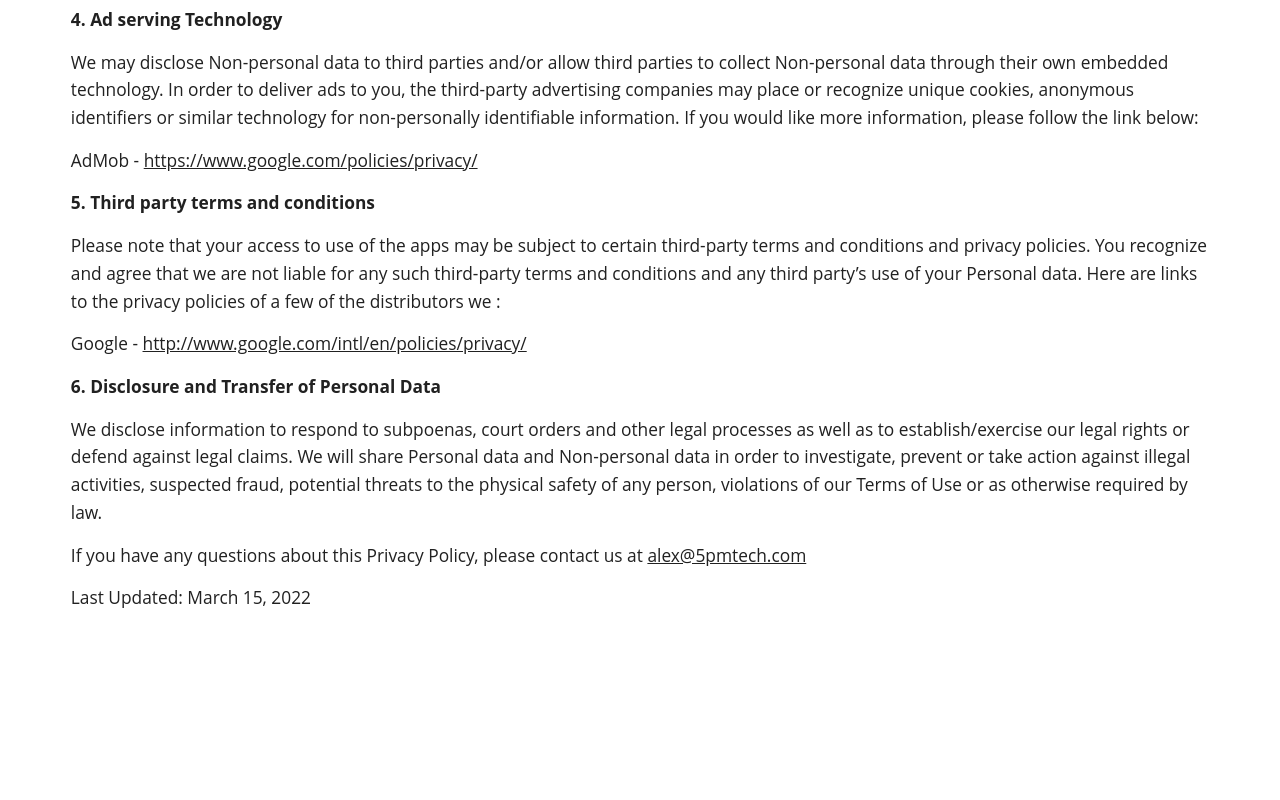
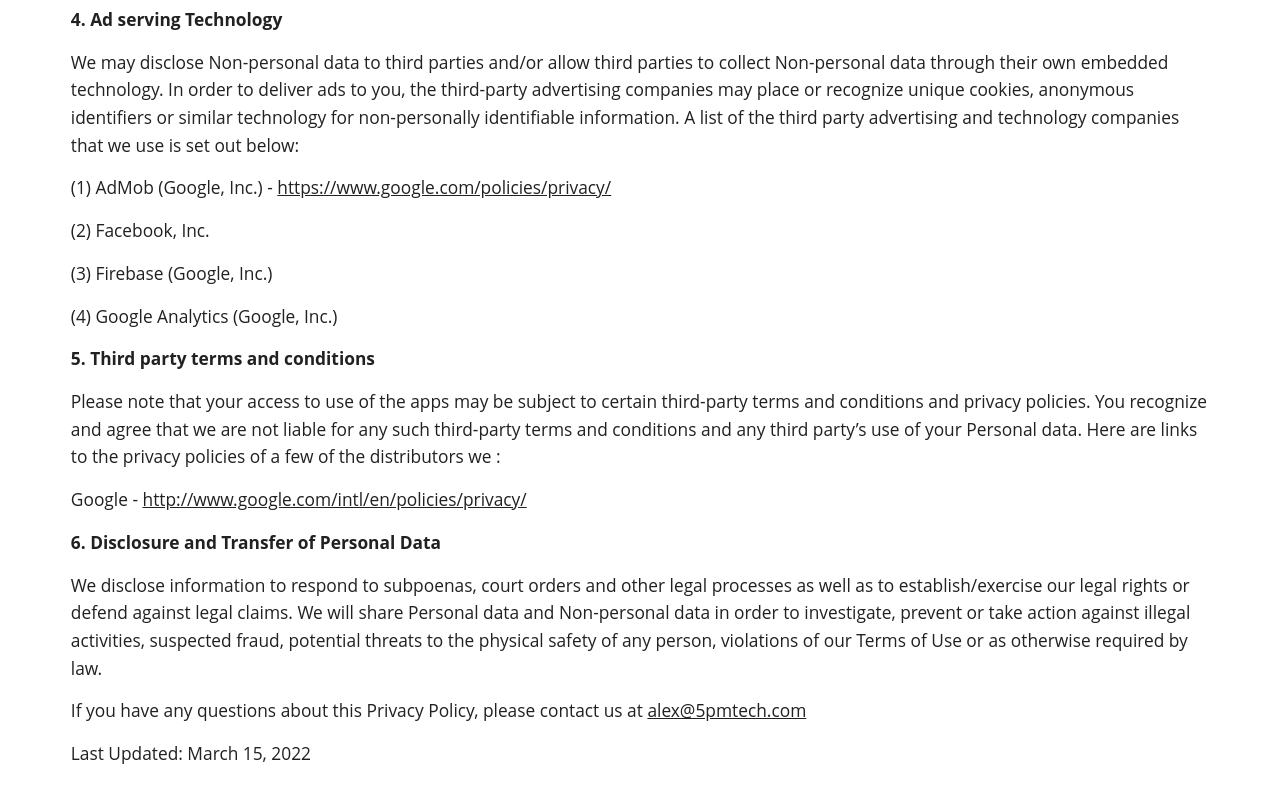
Before and after one commit to hungtq5/privacy, a plain HTML site: page index.html in a window 1280 px wide. Shown: the part 1328-2128 px from the top of the page. Before the commit the page ends 1972 px from the top, so only its background shows below. Drawn offline with Linux system fonts and the light colour scheme.

Commit message:
Update index.html

```diff
--- a/index.html
+++ b/index.html
@@ -1130,11 +1130,20 @@
                                                                     </p>
                                                                     <p class="CDt4Ke zfr3Q"><strong>4. Ad serving Technology</strong></p>
                                                                     <p class="CDt4Ke zfr3Q">
-                                                                        We may disclose Non-personal data to third parties and/or allow third parties to collect Non-personal data through their own embedded technology. In order to deliver ads to you, the third-party advertising companies may place or recognize unique cookies, anonymous identifiers or similar technology for non-personally identifiable information. If you would like more information, please follow the link below:
+                                                                        We may disclose Non-personal data to third parties and/or allow third parties to collect Non-personal data through their own embedded technology. In order to deliver ads to you, the third-party advertising companies may place or recognize unique cookies, anonymous identifiers or similar technology for non-personally identifiable information. A list of the third party advertising and technology companies that we use is set out below:
                                                                     </p>
                                                                     <p class="CDt4Ke zfr3Q">
-                                                                        AdMob - <a class="dhtgD aw5Odc" href="https://www.google.com/policies/privacy/" target="_blank">https://www.google.com/policies/privacy/</a>
-                                                                </p>
+                                                                        (1) AdMob (Google, Inc.) - <a class="dhtgD aw5Odc" href="https://www.google.com/policies/privacy/" target="_blank">https://www.google.com/policies/privacy/</a>
+                                                                    </p>
+                                                                    <p class="CDt4Ke zfr3Q">
+                                                                        (2) Facebook, Inc.
+                                                                     </p>
+                                                                    <p class="CDt4Ke zfr3Q">
+                                                                        (3) Firebase (Google, Inc.)
+                                                                     </p>
+                                                                    <p class="CDt4Ke zfr3Q">
+                                                                        (4) Google Analytics (Google, Inc.)
+                                                                     </p>
                                                                     <p class="CDt4Ke zfr3Q"><strong>5. Third party terms and conditions</strong></p>
                                                                     <p class="CDt4Ke zfr3Q">
                                                                         Please note that your access to use of the apps may be subject to certain third-party terms and conditions and privacy policies. You recognize and agree that we are not liable for any such third-party terms and conditions and any third party’s use of your Personal data. Here are links to the privacy policies of a few of the distributors we :
```
